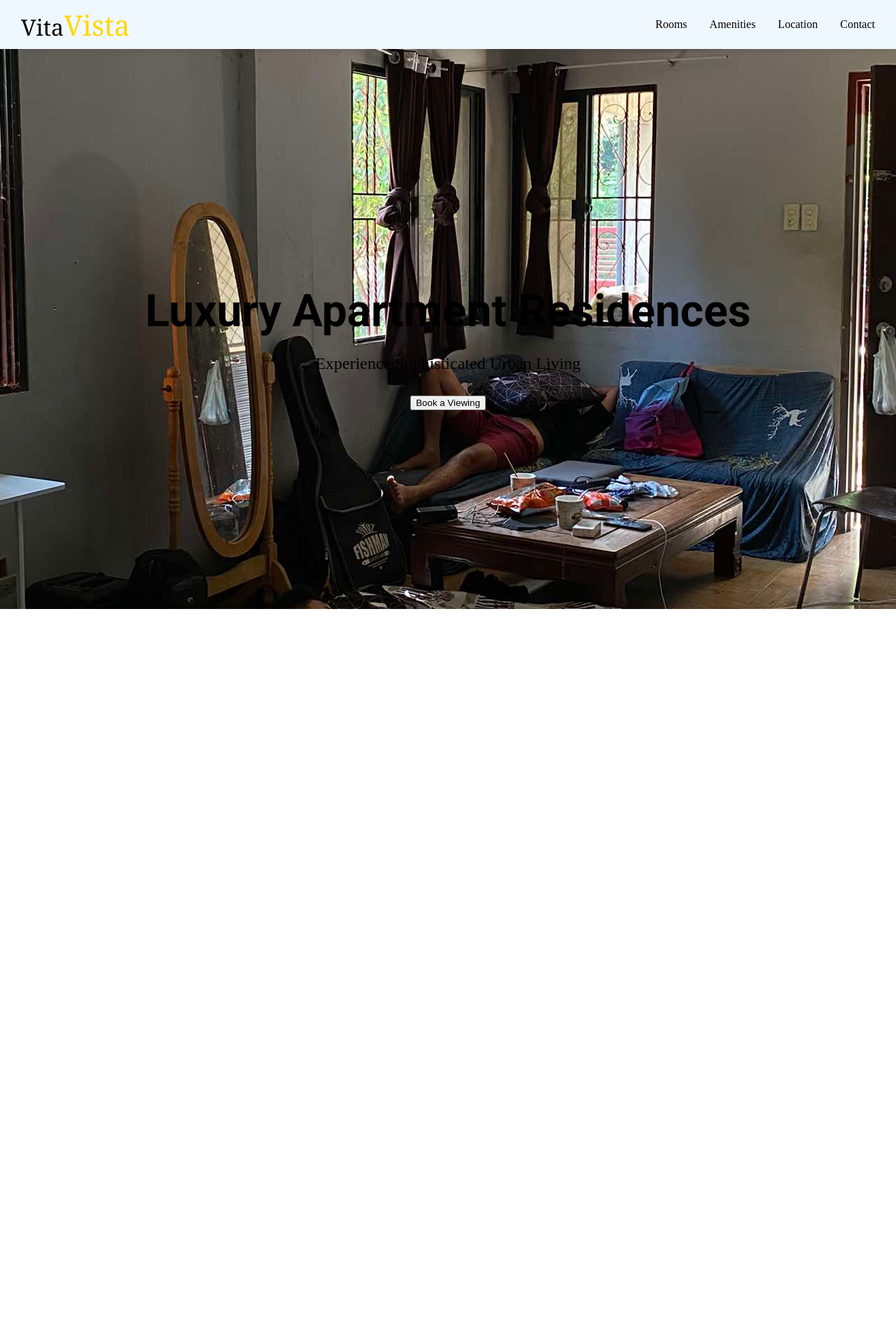
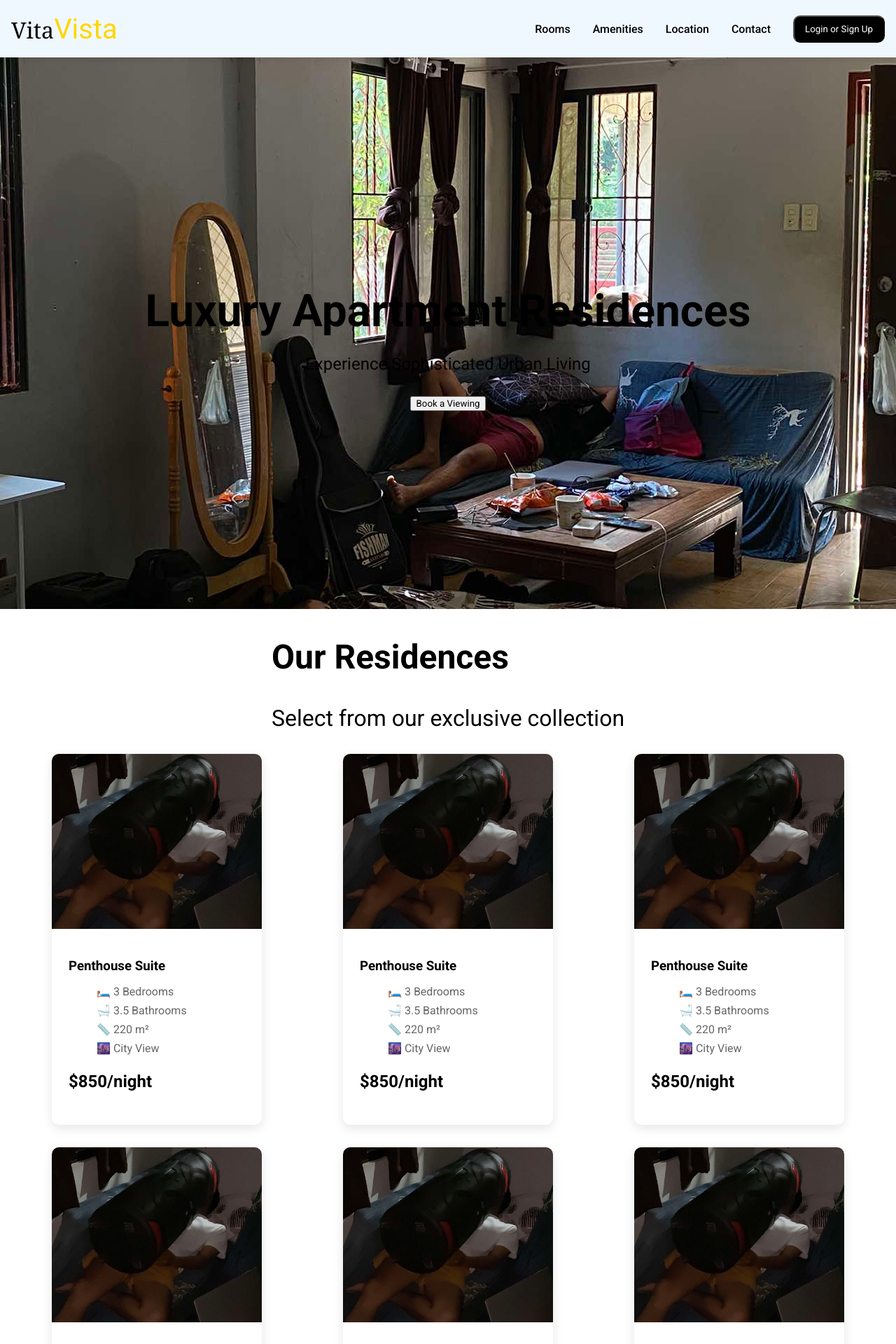
Before and after one commit to Roi-05/VitaVista-Apartment, a PHP site: page / in a window 1280 px wide. Shown: the top 1920 px of the page at 70% size. Before the commit the page ends 870 px from the top, so only its background shows below. Run offline with PHP 8.4, Linux system fonts and the light colour scheme.

Commit message:
Add rooms section

```diff
--- a/index.html
+++ b/index.html
@@ -4,9 +4,12 @@
     <meta charset="UTF-8">
     <meta name="viewport" content="width=device-width, initial-scale=1.0">
     <title>Document</title>
+
     <link rel="stylesheet" href="styles/header.css">
     <link rel="stylesheet" href="styles/index.css">
     <link rel="stylesheet" href="styles/first.css">
+    <link rel="stylesheet" href="styles/room.css">
+
     <link rel="preconnect" href="https://fonts.googleapis.com">
 <link rel="preconnect" href="https://fonts.gstatic.com" crossorigin>
 <link href="https://fonts.googleapis.com/css2?family=Roboto:ital,wght@0,100;0,300;0,400;0,500;0,700;0,900;1,100;1,300;1,400;1,500;1,700;1,900&display=swap" rel="stylesheet">
@@ -19,7 +22,11 @@
             <a href="#amenities">Amenities</a>
             <a href="#location">Location</a>
             <a href="#contact">Contact</a>
+           <button class="login">
+                Login or Sign Up
+            </button></a>
         </nav>
+
     </header>
 
     <section class="first">
@@ -29,5 +36,136 @@
             <button class="cta-button">Book a Viewing</button>
         </div>
     </section>
+
+    <section id="rooms" class="rooms">
+        <div class="section-title">
+            <h2>Our Residences</h2>
+            <p>Select from our exclusive collection</p>
+        </div>
+        <div class="rooms-grid">
+            <div class="room-card">
+                <div class="room-image">
+                    <img src="Pictures/jay.jpg" alt="Penthouse Suite">
+                </div>
+                <div class="room-details">
+                    <h3>Penthouse Suite</h3>
+                    <ul class="room-features">
+                        <li>🛏️ 3 Bedrooms</li>
+                        <li>🛁 3.5 Bathrooms</li>
+                        <li>📏 220 m²</li>
+                        <li>🌆 City View</li>
+                    </ul>
+                    <p class="room-price">$850/night</p>
+                </div>
+            </div>
+            <div class="room-card">
+                <div class="room-image">
+                    <img src="Pictures/jay.jpg" alt="Penthouse Suite">
+                </div>
+                <div class="room-details">
+                    <h3>Penthouse Suite</h3>
+                    <ul class="room-features">
+                        <li>🛏️ 3 Bedrooms</li>
+                        <li>🛁 3.5 Bathrooms</li>
+                        <li>📏 220 m²</li>
+                        <li>🌆 City View</li>
+                    </ul>
+                    <p class="room-price">$850/night</p>
+                </div>
+            </div>
+            <div class="room-card">
+                <div class="room-image">
+                    <img src="Pictures/jay.jpg" alt="Penthouse Suite">
+                </div>
+                <div class="room-details">
+                    <h3>Penthouse Suite</h3>
+                    <ul class="room-features">
+                        <li>🛏️ 3 Bedrooms</li>
+                        <li>🛁 3.5 Bathrooms</li>
+                        <li>📏 220 m²</li>
+                        <li>🌆 City View</li>
+                    </ul>
+                    <p class="room-price">$850/night</p>
+                </div>
+            </div>
+            <div class="room-card">
+                <div class="room-image">
+                    <img src="Pictures/jay.jpg" alt="Penthouse Suite">
+                </div>
+                <div class="room-details">
+                    <h3>Penthouse Suite</h3>
+                    <ul class="room-features">
+                        <li>🛏️ 3 Bedrooms</li>
+                        <li>🛁 3.5 Bathrooms</li>
+                        <li>📏 220 m²</li>
+                        <li>🌆 City View</li>
+                    </ul>
+                    <p class="room-price">$850/night</p>
+                </div>
+            </div>
+            <div class="room-card">
+                <div class="room-image">
+                    <img src="Pictures/jay.jpg" alt="Penthouse Suite">
+                </div>
+                <div class="room-details">
+                    <h3>Penthouse Suite</h3>
+                    <ul class="room-features">
+                        <li>🛏️ 3 Bedrooms</li>
+                        <li>🛁 3.5 Bathrooms</li>
+                        <li>📏 220 m²</li>
+                        <li>🌆 City View</li>
+                    </ul>
+                    <p class="room-price">$850/night</p>
+                </div>
+            </div>
+            <div class="room-card">
+                <div class="room-image">
+                    <img src="Pictures/jay.jpg" alt="Penthouse Suite">
+                </div>
+                <div class="room-details">
+                    <h3>Penthouse Suite</h3>
+                    <ul class="room-features">
+                        <li>🛏️ 3 Bedrooms</li>
+                        <li>🛁 3.5 Bathrooms</li>
+                        <li>📏 220 m²</li>
+                        <li>🌆 City View</li>
+                    </ul>
+                    <p class="room-price">$850/night</p>
+                </div>
+            </div>
+            <div class="room-card">
+                <div class="room-image">
+                    <img src="Pictures/jay.jpg" alt="Penthouse Suite">
+                </div>
+                <div class="room-details">
+                    <h3>Penthouse Suite</h3>
+                    <ul class="room-features">
+                        <li>🛏️ 3 Bedrooms</li>
+                        <li>🛁 3.5 Bathrooms</li>
+                        <li>📏 220 m²</li>
+                        <li>🌆 City View</li>
+                    </ul>
+                    <p class="room-price">$850/night</p>
+                </div>
+            </div>
+            <div class="room-card">
+                <div class="room-image">
+                    <img src="Pictures/jay.jpg" alt="Penthouse Suite">
+                </div>
+                <div class="room-details">
+                    <h3>Penthouse Suite</h3>
+                    <ul class="room-features">
+                        <li>🛏️ 3 Bedrooms</li>
+                        <li>🛁 3.5 Bathrooms</li>
+                        <li>📏 220 m²</li>
+                        <li>🌆 City View</li>
+                    </ul>
+                    <p class="room-price">$850/night</p>
+                </div>
+            </div>
+            <!-- Add more room cards -->
+        </div>
+
+    </section>
 </body>
 </html>
--- a/styles/header.css
+++ b/styles/header.css
@@ -1,15 +1,13 @@
 .header {
-
     padding: 1rem;
     position: fixed;
     z-index: 1000;
     top: 0; right: 0; left: 0;
     box-shadow: 0 2px 10px rgba(0,0,0,0.1);
     display: flex;
-    height: 70px;
+    height: 50px;
     justify-content: space-between;
     align-items: center;
-    padding: 0px 30px;
     background-color: aliceblue;
 }
 
@@ -28,6 +26,7 @@
 .nav-links {
     display: flex;
     gap: 2rem;
+    align-items: center;
 }
 
 .nav-links a {
@@ -40,3 +39,10 @@
 .nav-links a:hover {
     color: gold;
 }
+.login{
+    border-radius: 10px;
+    padding: 10px 15px;
+    color: white;
+    background-color:  black;
+
+}
--- a/styles/index.css
+++ b/styles/index.css
@@ -1,3 +1,7 @@
+* {
+    font-family: Roboto, Arial;
+}
+
 body {
     font-size: 1rem;
     margin-top: 70px;
--- /dev/null
+++ b/styles/room.css
@@ -0,0 +1,71 @@
+#rooms {
+    display: flex;
+    flex-direction: column;
+    align-items: center;
+}
+.section-title {
+    font-size: 2rem;
+}
+
+.rooms-grid {
+    display: flex;
+    grid-template-columns: repeat(auto-fit, minmax(300px, 1fr));
+    gap: 2rem;
+    padding: 0 2rem;
+    flex-wrap: wrap;
+    justify-content: space-around;
+}
+
+.room-card {
+    width: 300px;
+    border-radius: 10px;
+    overflow: hidden;
+    box-shadow: 0 5px 15px rgba(0,0,0,0.1);
+    transition: transform 0.3s;
+}
+
+.room-card:hover {
+    transform: translateY(-10px);
+}
+
+.room-image {
+    height: 250px;
+    position: relative;
+    overflow: hidden;
+}
+
+.room-image img {
+    width: 100%;
+    height: 100%;
+    object-fit: cover;
+    transition: transform 0.3s;
+}
+
+.room-card:hover .room-image img {
+    transform: scale(1.1);
+}
+
+.room-details {
+    padding: 1.5rem;
+}
+
+.room-details h3 {
+    color: var(--dark);
+    margin-bottom: 1rem;
+}
+
+.room-features {
+    list-style: none;
+    margin-bottom: 1.5rem;
+}
+
+.room-features li {
+    margin-bottom: 0.5rem;
+    color: #666;
+}
+
+.room-price {
+    color: var(--gold);
+    font-size: 1.5rem;
+    font-weight: bold;
+}
```
Also changed, not shown: Pictures/jay.jpg (added), 1 other file.
